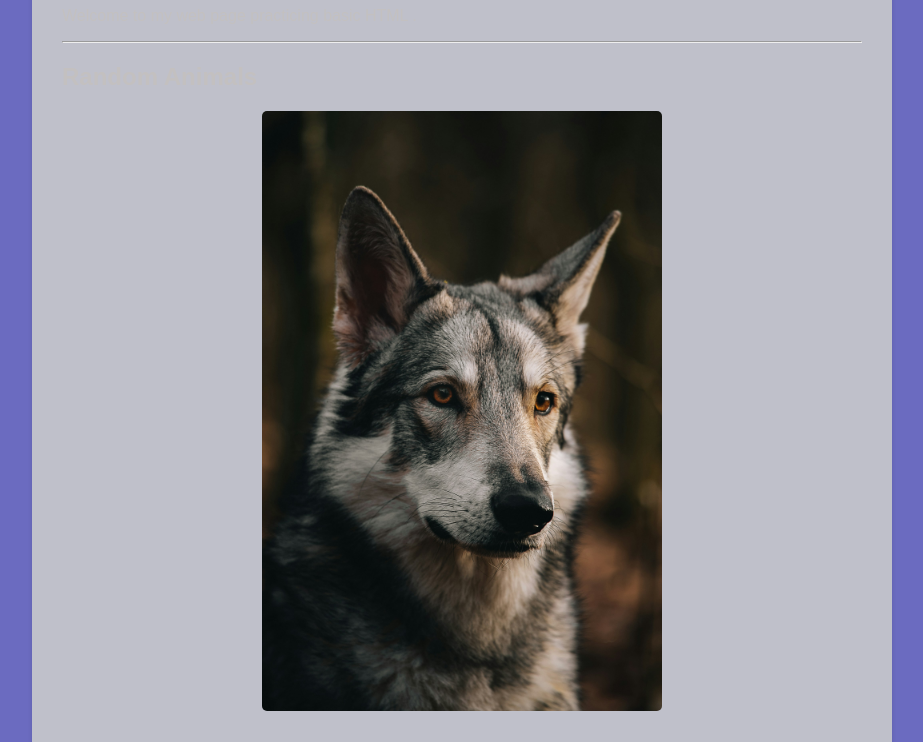
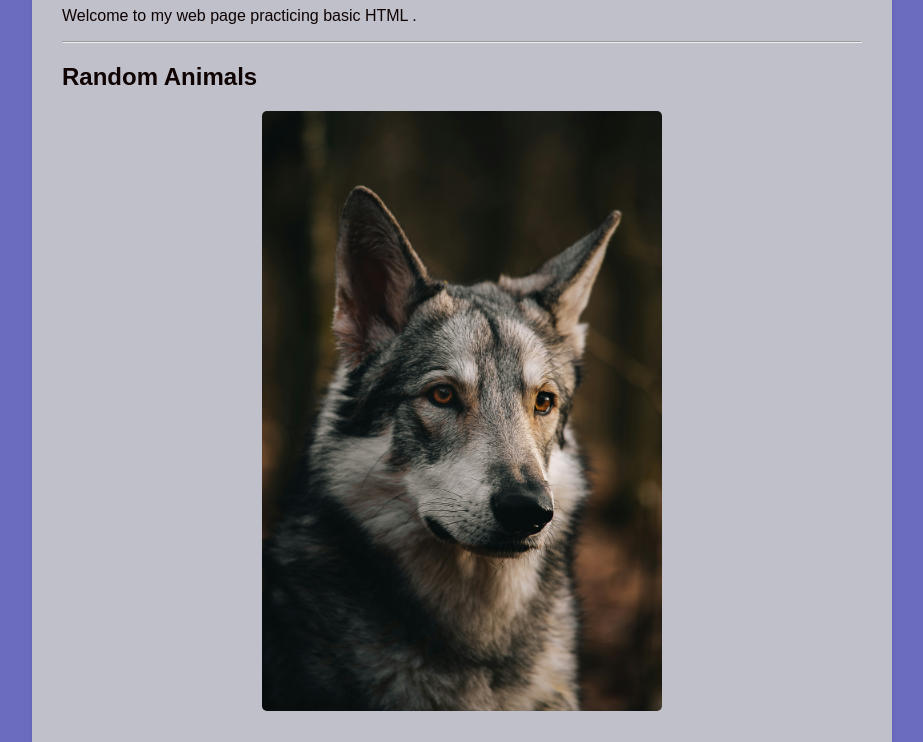
Before and after one commit to kalebedwards965-droid/Class_projects, a plain HTML site: page intro_htmll/index.html in a window 1280 px wide. Shown: the part 131-873 px from the top of the page, without its empty margins (178-1101 px from the left). Drawn offline with Linux system fonts and the light colour scheme.

Commit message:
Update index.html

```diff
--- a/intro_htmll/index.html
+++ b/intro_htmll/index.html
@@ -9,7 +9,7 @@
         body {
             background-color: #6b6bc0;
             font-family: Arial, sans-serif;
-            color: #c3c0c0;
+            color: #0f0202;
             padding: 20px;
         }
 
```
